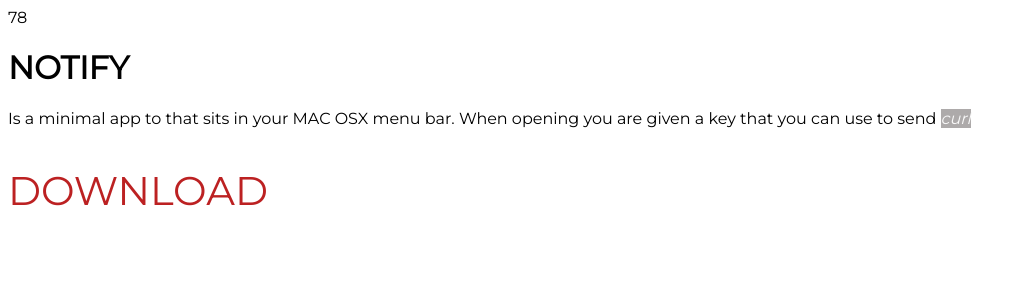
After one commit to maxisme/notifi, a PHP site: page / in a window 1280 px wide. The commit adds this page. Shown: the top 300 px of the page, without its empty margins (0-1026 px from the left). Run offline with PHP 8.4, Linux system fonts and the light colour scheme.

```diff
--- a/Web Socket/api.php
+++ b/Web Socket/api.php
@@ -51,4 +51,10 @@ $stmt->execute();
 
 $stmt->close();
 $mysqli->close();
+
+// send message to ratchet to send message to user
+$context = new ZMQContext();
+$socket = $context->getSocket(ZMQ::SOCKET_PUSH);
+$socket->connect("tcp://localhost:5555");
+$socket->send($credentials);
 ?>
--- /dev/null
+++ b/Web Socket/index.php
@@ -0,0 +1,42 @@
+
+<!DOCTYPE html PUBLIC "-//W3C//DTD XHTML 1.0 Transitional//EN" "http://www.w3.org/TR/xhtml1/DTD/xhtml1-transitional.dtd">
+<html xmlns="http://www.w3.org/1999/xhtml">
+<head>
+<meta http-equiv="Content-Type" content="text/html; charset=UTF-8" /><link href='https://fonts.googleapis.com/css?family=Montserrat' rel='stylesheet' type='text/css'>
+<title>Pass For It</title>
+<style>
+*{
+	font-family: 'Montserrat', sans-serif;
+}
+a{
+	font-size:40px;
+	color:#bc2122;
+	text-decoration:none;
+	text-transform:uppercase;
+}
+h1{
+
+	text-transform:uppercase;
+}
+a:hover{
+	color:#000;
+}
+i{
+	color:#F9F9F9;
+	background-color:#ADAAAA;
+}
+</style>
+</head>
+
+<body>
+<?php
+	$arr = array();
+	$arr[12] = "34";
+	$arr[56] = "78";
+	print_r($arr[56]);
+?>
+<h1>notify</h1>
+Is a minimal app to that sits in your MAC OSX menu bar. When opening you are given a key that you can use to send <i>curl</i> <br /><br /><br />
+<a href="download">download</a>
+</body>
+</html>
```
Also changed, not shown: Web Socket/Notify/Note.php (+31 -1 lines), Web Socket/db.php (+31 -0 lines), Web Socket/download.php (added, +8 -0 lines), Web Socket/start.php (+9 -1 lines), App/notify/error_bellicon.png (added), 5 other files.
